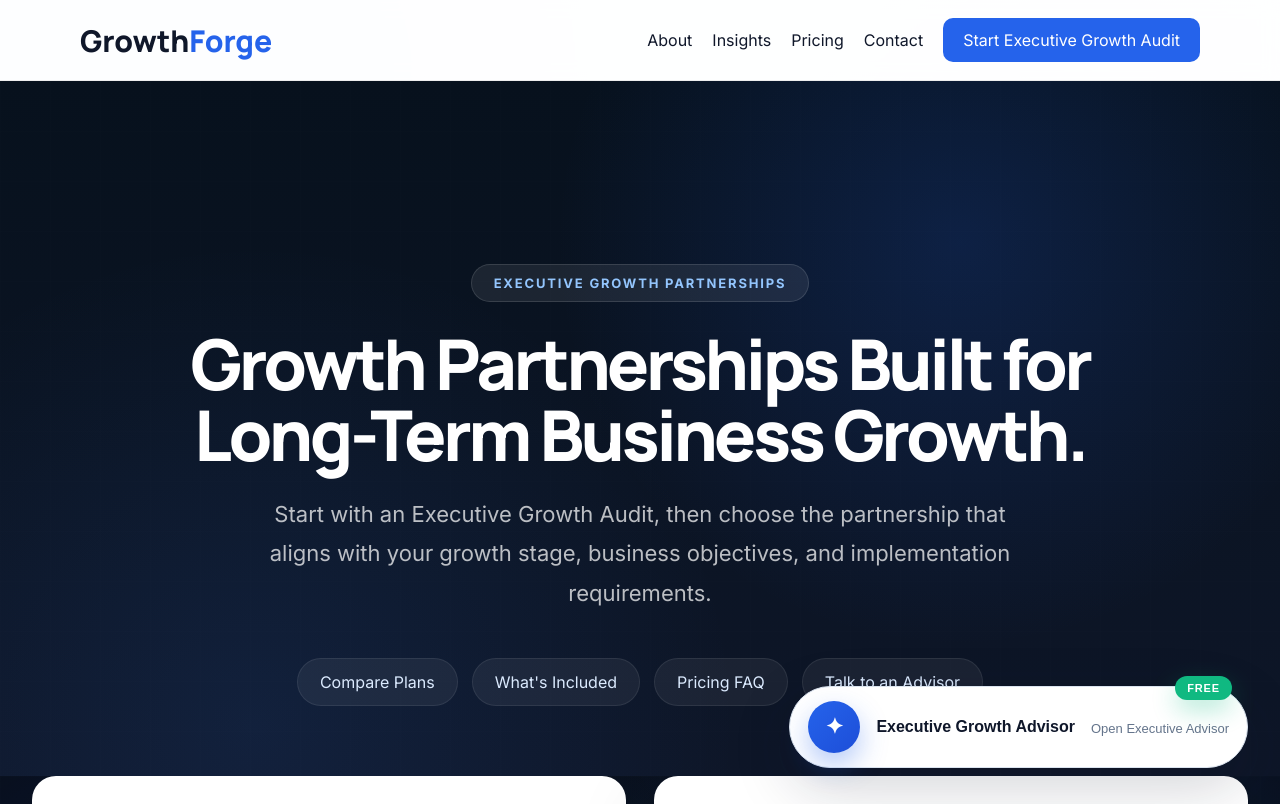
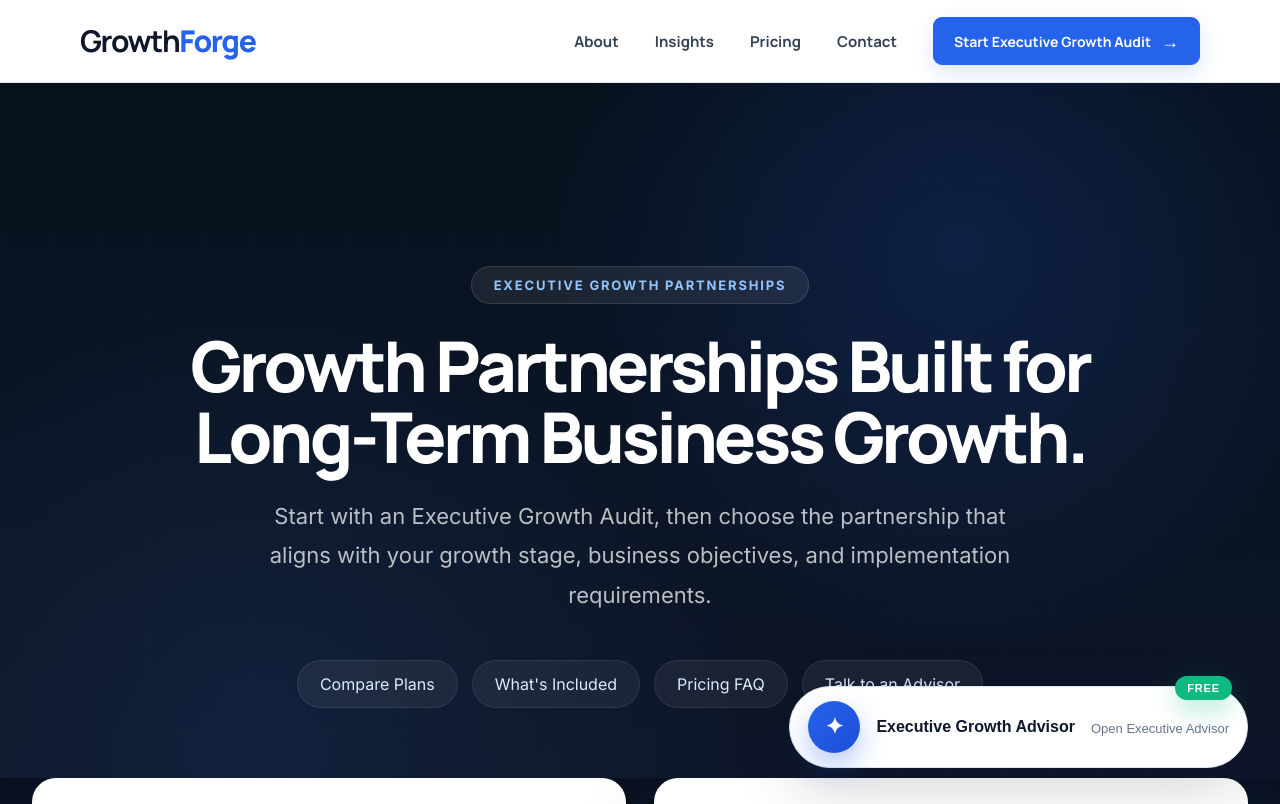
Before and after one commit to GrowthForgeGrowth/growthforge-website, a website: page pricing.html in a window 1280 px wide. Shown: the top 804 px of the page. Drawn offline with Linux system fonts and the light colour scheme.

Commit message:
Update pricing.html

```diff
--- a/pricing.html
+++ b/pricing.html
@@ -217,16 +217,32 @@
 </head>
 <body>
 
-<header>
-<div class="container nav">
-<a href="/" class="logo">Growth<span>Forge</span></a>
-<nav>
+<header class="site-header">
+
+    <div class="container">
+
+        <div class="header-inner">
+
+            <a href="/" class="header-logo" aria-label="GrowthForge">
+                <span>Growth</span><strong>Forge</strong>
+            </a>
+
+            <nav class="header-nav" aria-label="Primary navigation">
+
                 <a href="/about">About</a>
                 <a href="/insights">Insights</a>
                 <a href="/pricing">Pricing</a>
                 <a href="/contact">Contact</a>
-<a class="btn" href="/discovery">Start Executive Growth Audit</a>
+
             </nav>
+
+            <a href="/discovery" class="header-cta">
+                Start Executive Growth Audit
+                <span aria-hidden="true">→</span>
+            </a>
+
+        </div>
+
     </div>
 </header>
 
```
Lines whose indentation alone changed are shown as unchanged.
